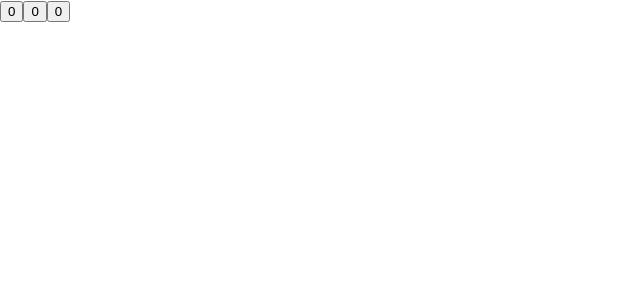
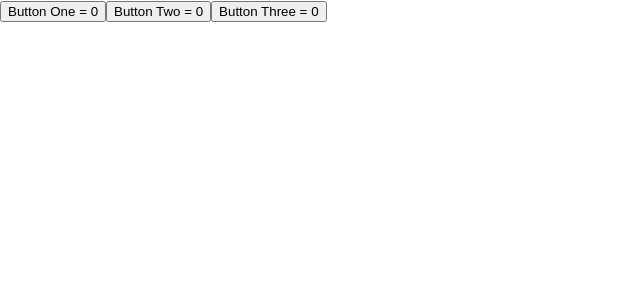
Before and after one commit to tiemifaustino/trybe-exercicios, a React (Create React App) app in the folder 2-front-end/bloco-11-componentes-com-estado-eventos-e-formularios-com-react/dia-1-componentes-com-estado-e-eventos/fancy-buttons/: page / in a window 1280 px wide. Shown: the top 300 px of the page, without its empty margins (0-640 px from the left). Built offline with nearby package versions, Linux system fonts and the light colour scheme.

Commit message:
Exercício fixação - adicionado uma chave para cada botão e incrementado a contagem de cliques nos botões 2 e 3

```diff
--- a/2-front-end/bloco-11-componentes-com-estado-eventos-e-formularios-com-react/dia-1-componentes-com-estado-e-eventos/fancy-buttons/src/App.js
+++ b/2-front-end/bloco-11-componentes-com-estado-eventos-e-formularios-com-react/dia-1-componentes-com-estado-e-eventos/fancy-buttons/src/App.js
@@ -25,25 +25,27 @@ class App extends React.Component {s
   }
 
   handleClickButton2() {
-    this.setState((estadoAnterior, _props) => ({
+    this.setState((estadoAnterior) => ({
       clickButtonTwo: estadoAnterior.clickButtonTwo + 1,
     }))
-    console.log('Você clicou no botão 2', this);
+    console.log('Você clicou no botão 2', this.state.clickButtonTwo);
   }
 
   handleClickButton3() {
-    this.setState((estadoAnterior, _props) => ({
-      clickButtonThree: estadoAnterior.clickButtonThree + 1,
-    }))
-    console.log('Clicou no botão 3', this);
+    // Descontrução do "estadoAnterior.clickButtonThree" para utilizar somente a chave "clickButtonThree"
+    this.setState(({ clickButtonThree }) => ({
+      // clickButtonThree: estadoAnterior.clickButtonThree + 1,
+      clickButtonThree: clickButtonThree + 1,
+    }));
+    console.log('Clicou no botão 3', this.state.clickButtonThree);
   }
 
   render() {
     return (
       <>
-        <button type="button" onClick={this.handleClick}>{this.state.clickButtonOne}</button>
-        <button type="button" onClick={this.handleClickButton2}>{this.state.clickButtonTwo}</button>
-        <button type="button" onClick={this.handleClickButton3}>{this.state.clickButtonThree}</button>
+        <button type="button" onClick={this.handleClick}>Button One = {this.state.clickButtonOne}</button>
+        <button type="button" onClick={this.handleClickButton2}>Button Two = {this.state.clickButtonTwo}</button>
+        <button type="button" onClick={this.handleClickButton3}>Button Three = {this.state.clickButtonThree}</button>
       </>
     );
   }
```
